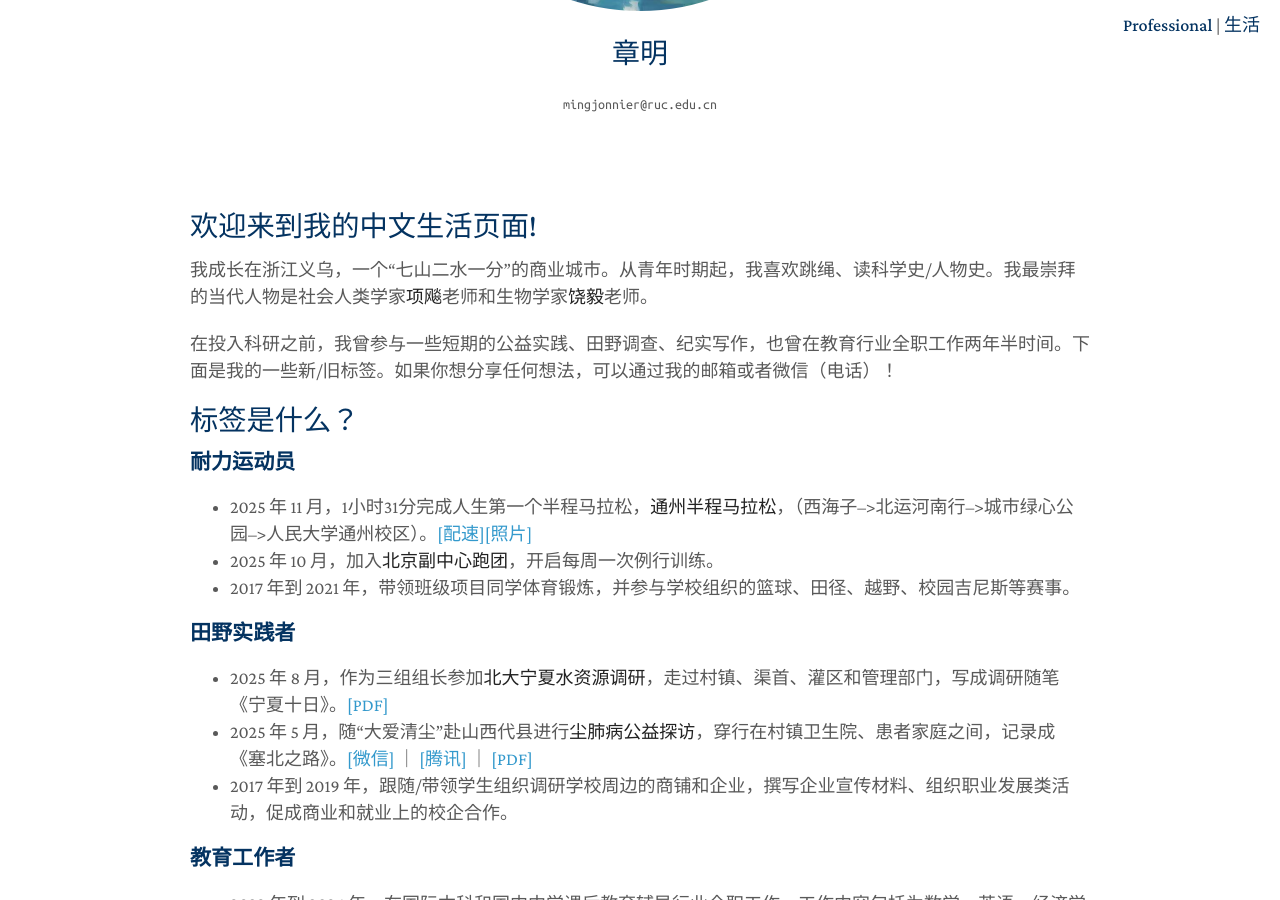
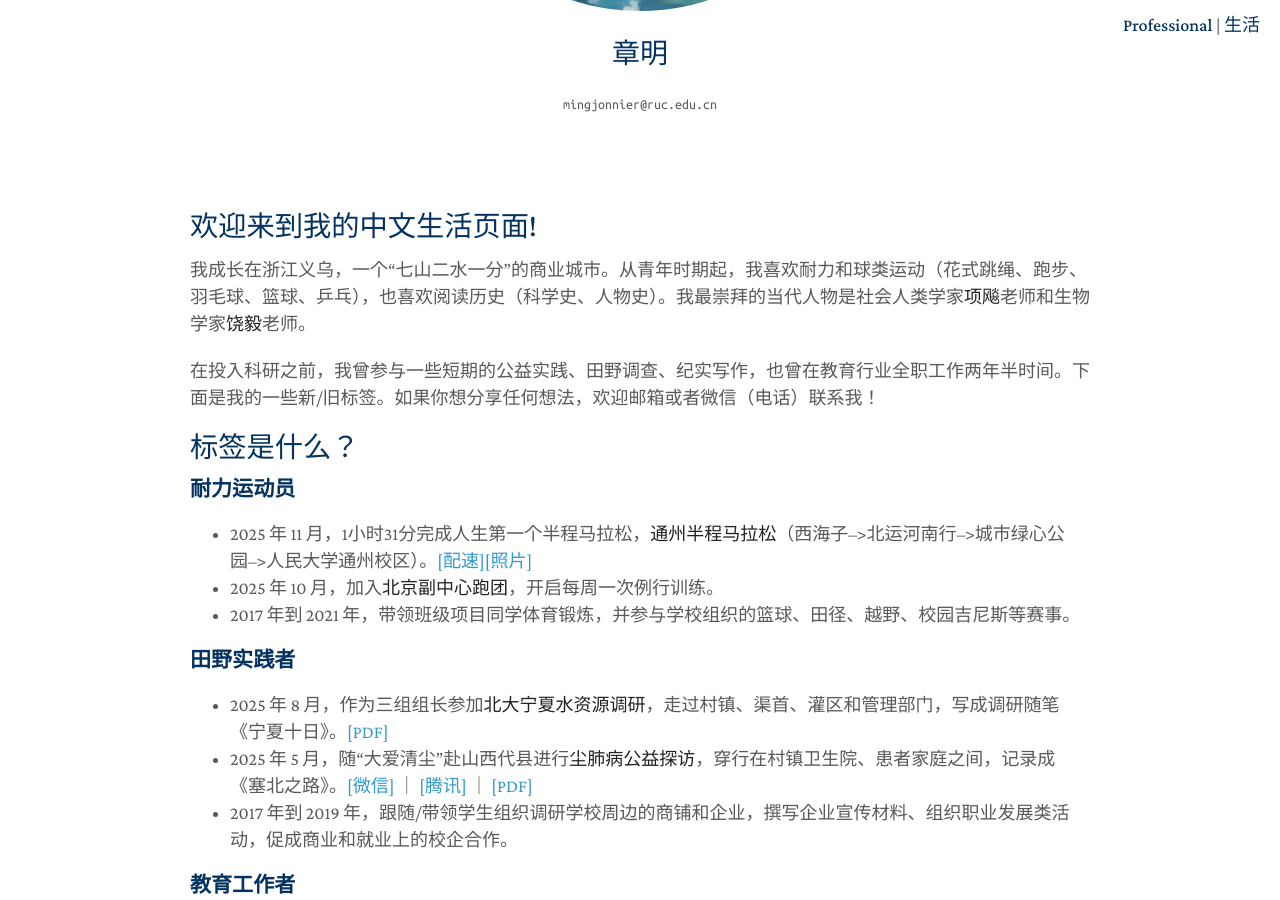
Before and after one commit to zhangming4153/zhangming4153.github.io, a Jekyll site: the page built from cn/index.md, in a window 1280 px wide and 900 px high, scrolled down 484 px. Built offline with Jekyll 4.4.1, drawn with Linux system fonts in a browser that asks for light colours; a style sheet for code colours, icons or effects is not loaded.

Commit message:
Update index.md

```diff
--- a/cn/index.md
+++ b/cn/index.md
@@ -5,16 +5,16 @@ title: 章明
 ---
 ## 欢迎来到我的中文生活页面!
 
-我成长在浙江义乌，一个“七山二水一分”的商业城市。从青年时期起，我喜欢跳绳、读科学史/人物史。我最崇拜的当代人物是社会人类学家**项飚**老师和生物学家**饶毅**老师。
+我成长在浙江义乌，一个“七山二水一分”的商业城市。从青年时期起，我喜欢耐力和球类运动（花式跳绳、跑步、羽毛球、篮球、乒乓），也喜欢阅读历史（科学史、人物史）。我最崇拜的当代人物是社会人类学家**项飚**老师和生物学家**饶毅**老师。
 
-在投入科研之前，我曾参与一些短期的公益实践、田野调查、纪实写作，也曾在教育行业全职工作两年半时间。下面是我的一些新/旧标签。如果你想分享任何想法，可以通过我的邮箱或者微信（电话）！
+在投入科研之前，我曾参与一些短期的公益实践、田野调查、纪实写作，也曾在教育行业全职工作两年半时间。下面是我的一些新/旧标签。如果你想分享任何想法，欢迎邮箱或者微信（电话）联系我！
 
 
 
 ## 标签是什么？
 
 ### 耐力运动员
-- 2025 年 11 月，1小时31分完成人生第一个半程马拉松，**通州半程马拉松**，（西海子-->北运河南行-->城市绿心公园-->人民大学通州校区）。[[配速]](/assets/tongz_semimara.jpg)[[照片]](/assets/tongzhou_mara_1107.jpg)
+- 2025 年 11 月，1小时31分完成人生第一个半程马拉松，**通州半程马拉松**（西海子-->北运河南行-->城市绿心公园-->人民大学通州校区）。[[配速]](/assets/tongz_semimara.jpg)[[照片]](/assets/tongzhou_mara_1107.jpg)
 - 2025 年 10 月，加入**北京副中心跑团**，开启每周一次例行训练。
 - 2017 年到 2021 年，带领班级项目同学体育锻炼，并参与学校组织的篮球、田径、越野、校园吉尼斯等赛事。
 
```
